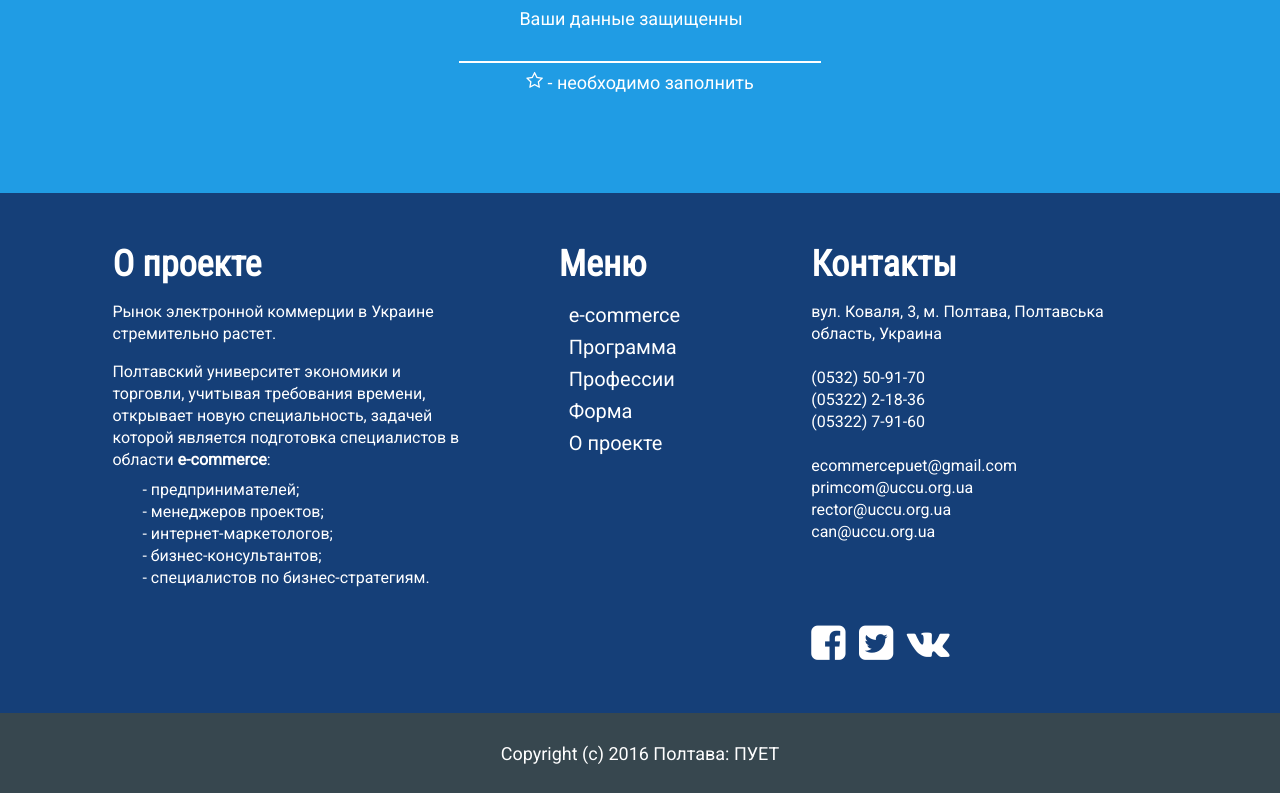
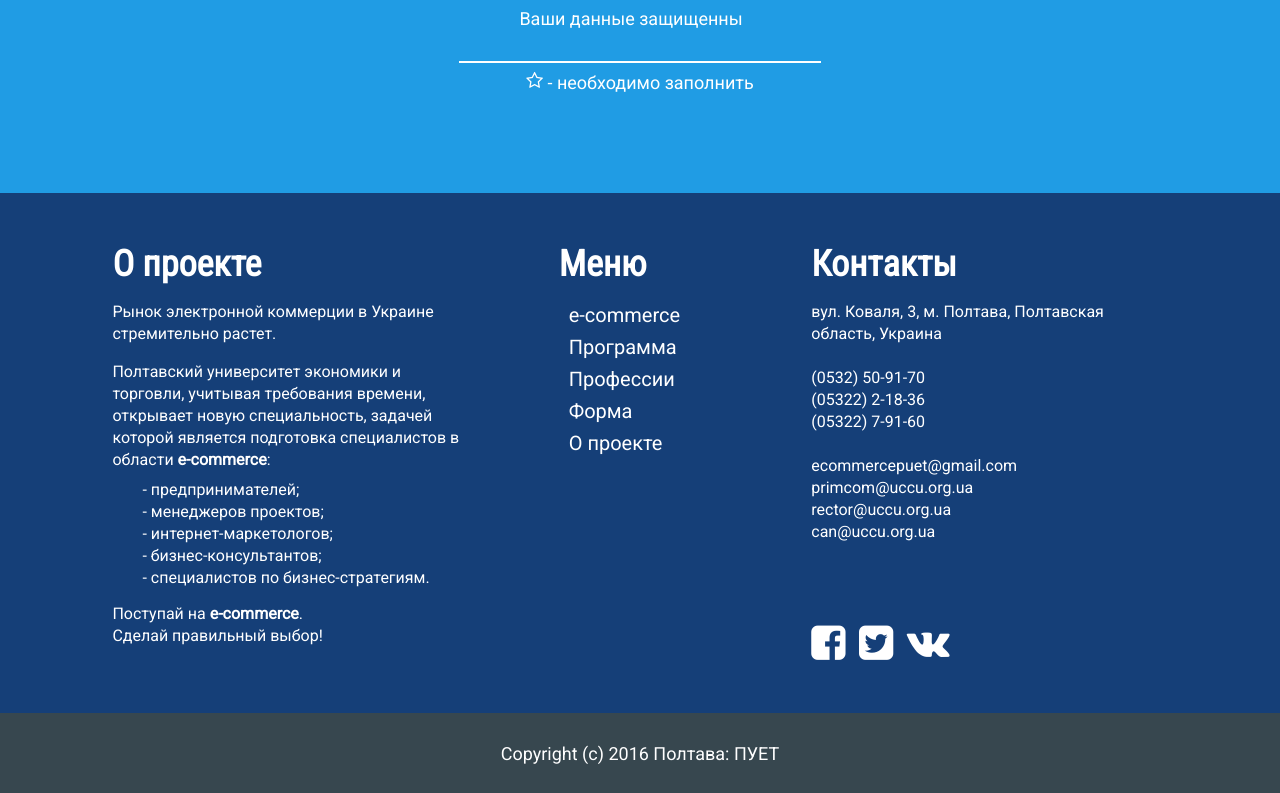
Before and after one commit to alex-judin/alex-judin.github.io, a plain HTML site: page index.html in a window 1280 px wide. Shown: the part 7938-8731 px from the top of the page. Drawn offline with nearby package versions, Linux system fonts and the light colour scheme.

Commit message:
Add files via upload

```diff
--- a/index.html
+++ b/index.html
@@ -353,6 +353,7 @@
         <li>- бизнес-консультантов;</li>
         <li>- специалистов по бизнес-стратегиям.</li>
       </ul>
+    <p>Поступай на <b>e-commerce</b>.<br> Сделай правильный выбор!</p>
 	</div>
 	<div class="footer-middle">
 		<h1>Меню</h1>
@@ -368,7 +369,7 @@
 	<div class="footer-right">
 		<div class="footer-right-up">
 			<h1>Контакты</h1>
-			<p>вул. Коваля, 3, м. Полтава, Полтавська область, Украина<br />
+			<p>вул. Коваля, 3, м. Полтава, Полтавская область, Украина<br />
 			<br />
 			(0532) 50-91-70<br />
 			(05322) 2-18-36<br />
```
